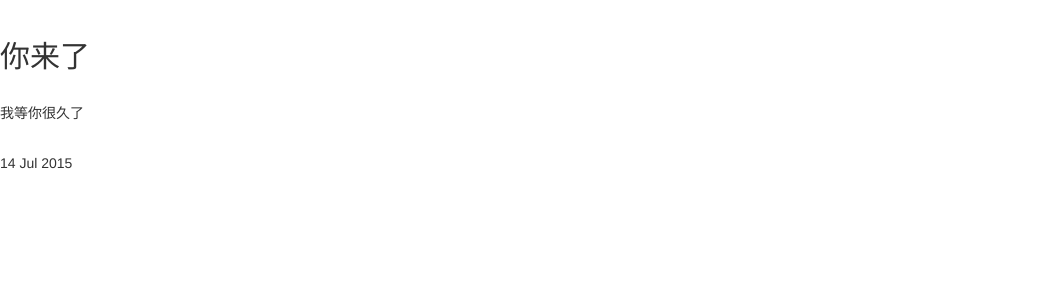
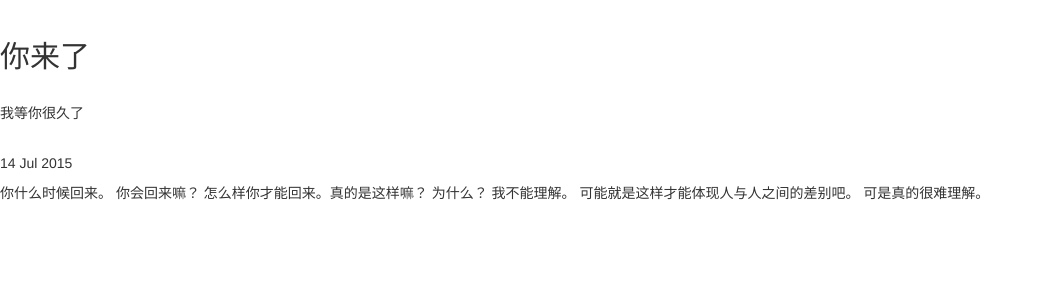
Before and after one commit to aroma3/wait, a Jekyll site: the page built from _posts/2015-07-14-等你回来.html, in a window 1280 px wide. Shown: the top 300 px of the page, without its empty margins (0-1043 px from the left). Built offline with Jekyll 4.4.1, drawn with Linux system fonts in a browser that asks for light colours.

Commit message:
添加兴趣

```diff
--- a/_posts/2015-07-14-等你回来.html
+++ b/_posts/2015-07-14-等你回来.html
@@ -5,3 +5,7 @@ title: 你来了
 　　<h2>{{ page.title }}</h2>
 　　<p>我等你很久了</p>
 　　<p>{{ page.date | date_to_string }}</p>
+	<article>
+		  你什么时候回来。 你会回来嘛？ 怎么样你才能回来。真的是这样嘛？ 为什么？ 我不能理解。 可能就是这样才能体现人与人之间的差别吧。 可是真的很难理解。
+
+	</article>
```
Also changed, not shown: _layouts/default.html (line endings or trailing spaces).
